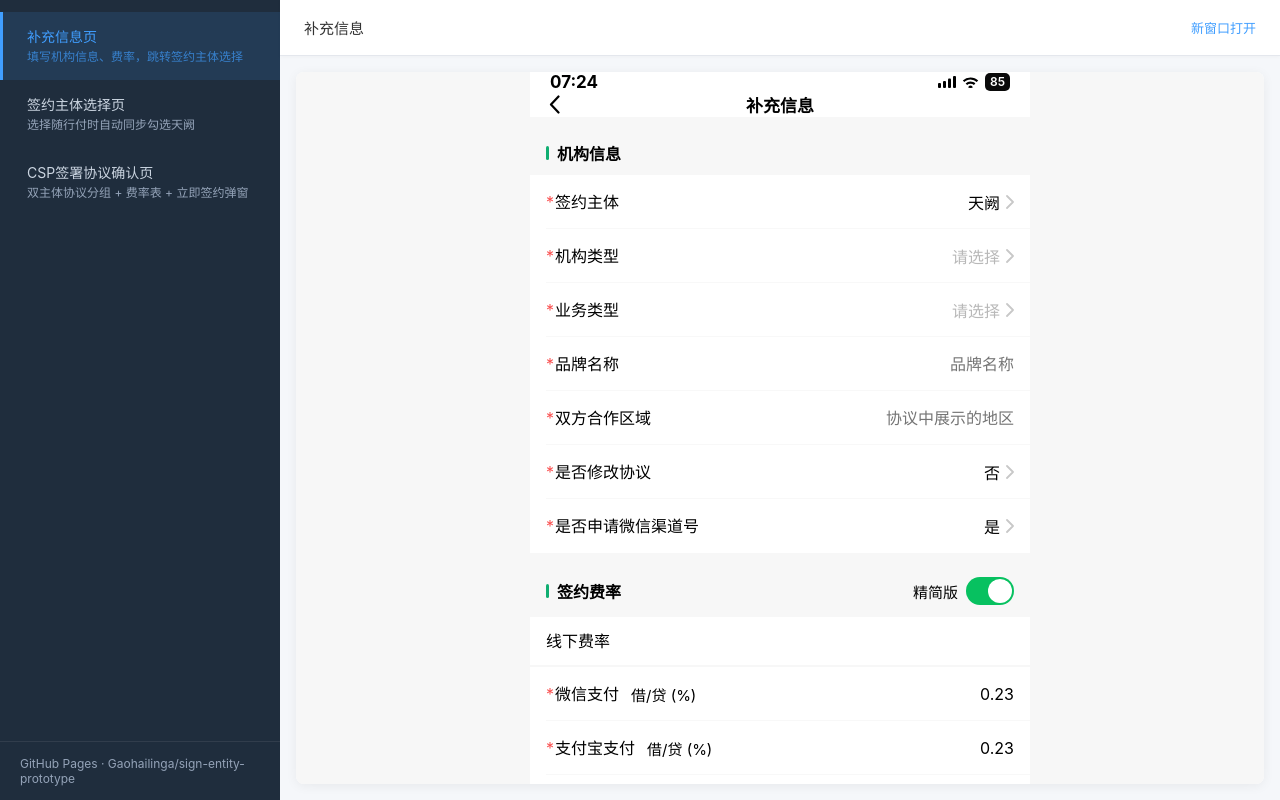
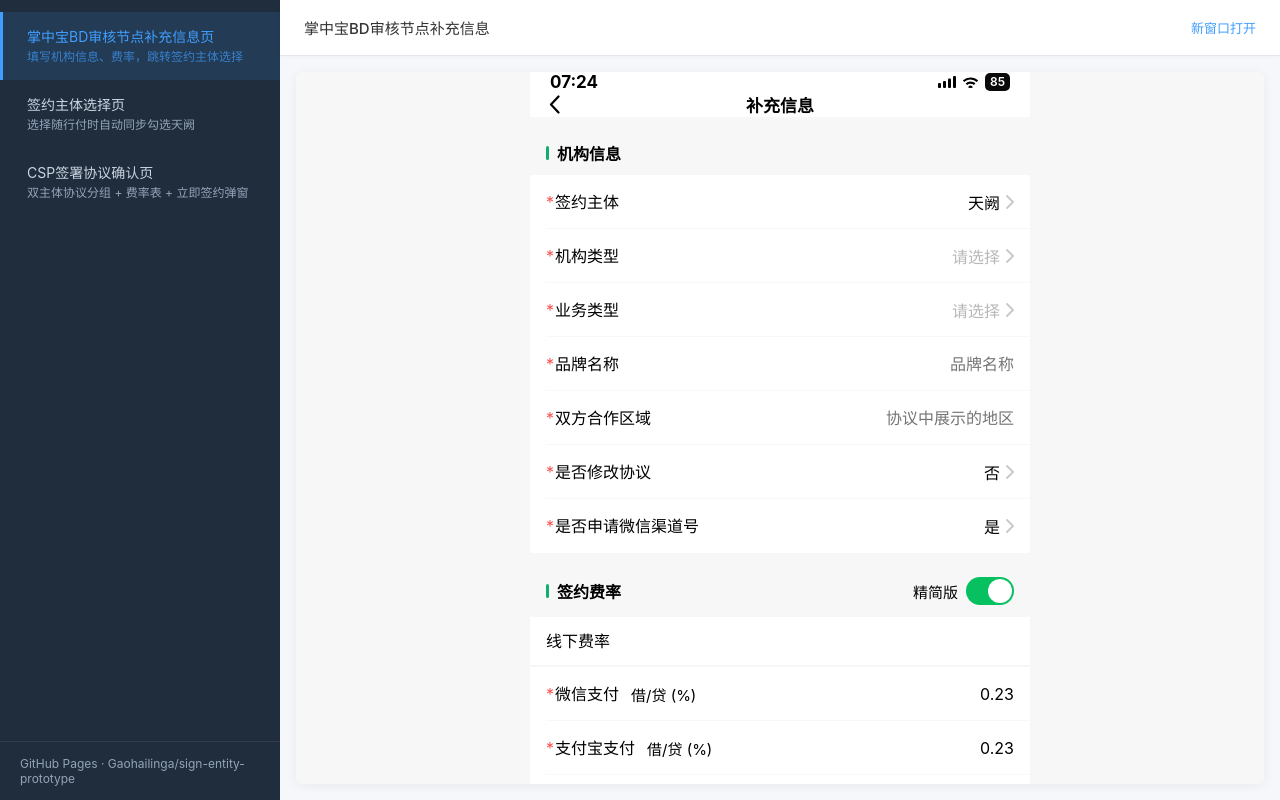
Before and after one commit to Gaohailinga/sign-entity-prototype, a plain HTML site: page index-bd-review.html in a window 1280 px wide. Drawn offline with Linux system fonts and the light colour scheme.

Commit message:
chore: 导航栏补充信息页改名为掌中宝BD审核节点补充信息页

```diff
--- a/index-bd-review.html
+++ b/index-bd-review.html
@@ -106,8 +106,8 @@
 <body>
   <div class="sidebar">
     <nav class="nav-list">
-      <a class="nav-item active" href="#" data-url="supplement-info-v2.html" data-title="补充信息">
-        补充信息页
+      <a class="nav-item active" href="#" data-url="supplement-info-v2.html" data-title="掌中宝BD审核节点补充信息">
+        掌中宝BD审核节点补充信息页
         <span class="desc">填写机构信息、费率，跳转签约主体选择</span>
       </a>
       <a class="nav-item" href="#" data-url="sign-entity-v2.html" data-title="签约主体选择">
@@ -126,7 +126,7 @@
 
   <div class="main">
     <div class="topbar">
-      <span class="current-title" id="currentTitle">补充信息</span>
+      <span class="current-title" id="currentTitle">掌中宝BD审核节点补充信息</span>
       <a class="current-url" id="currentUrl" href="supplement-info-v2.html" target="_blank">新窗口打开</a>
     </div>
     <div class="iframe-wrap">
```
